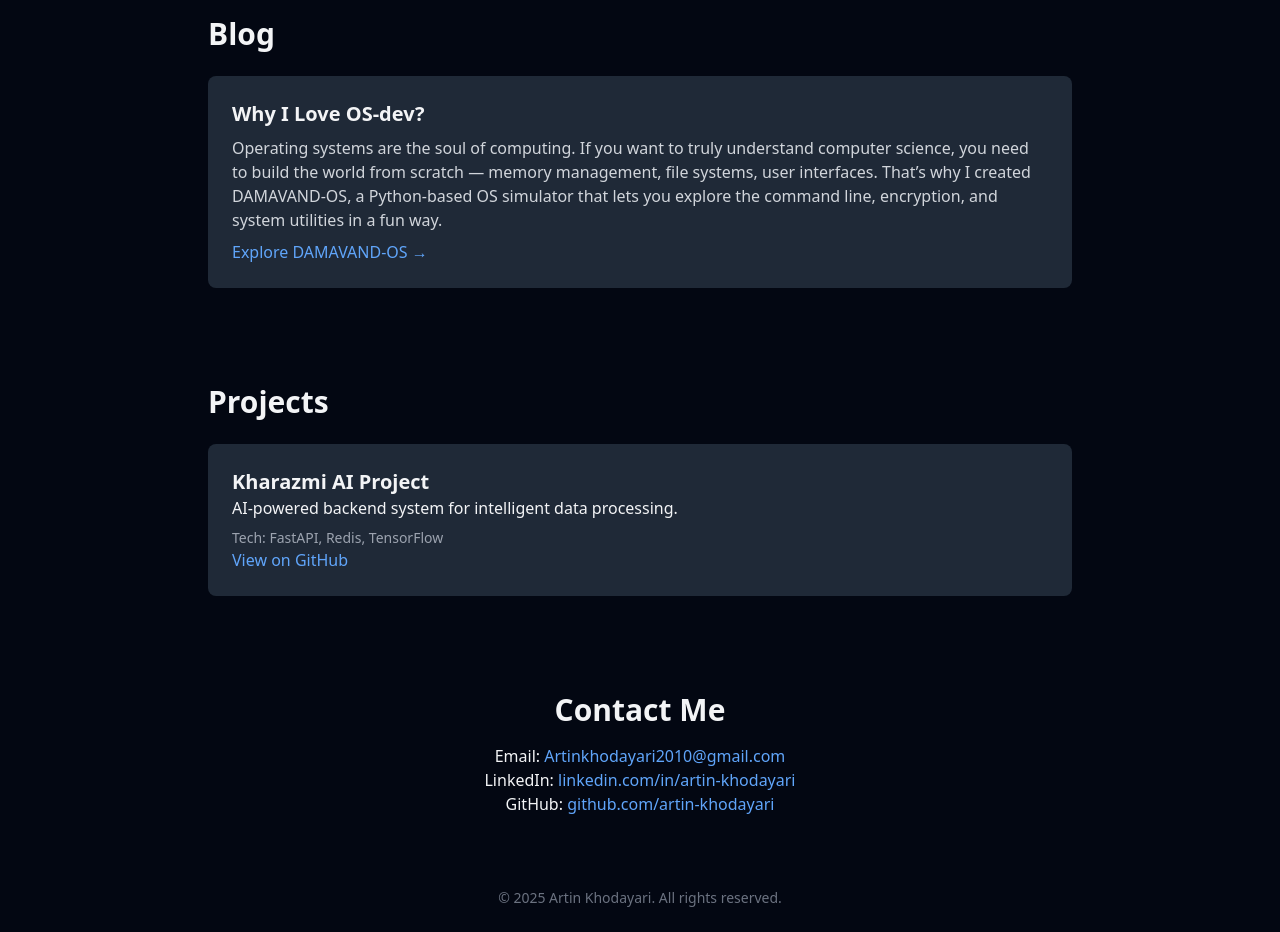
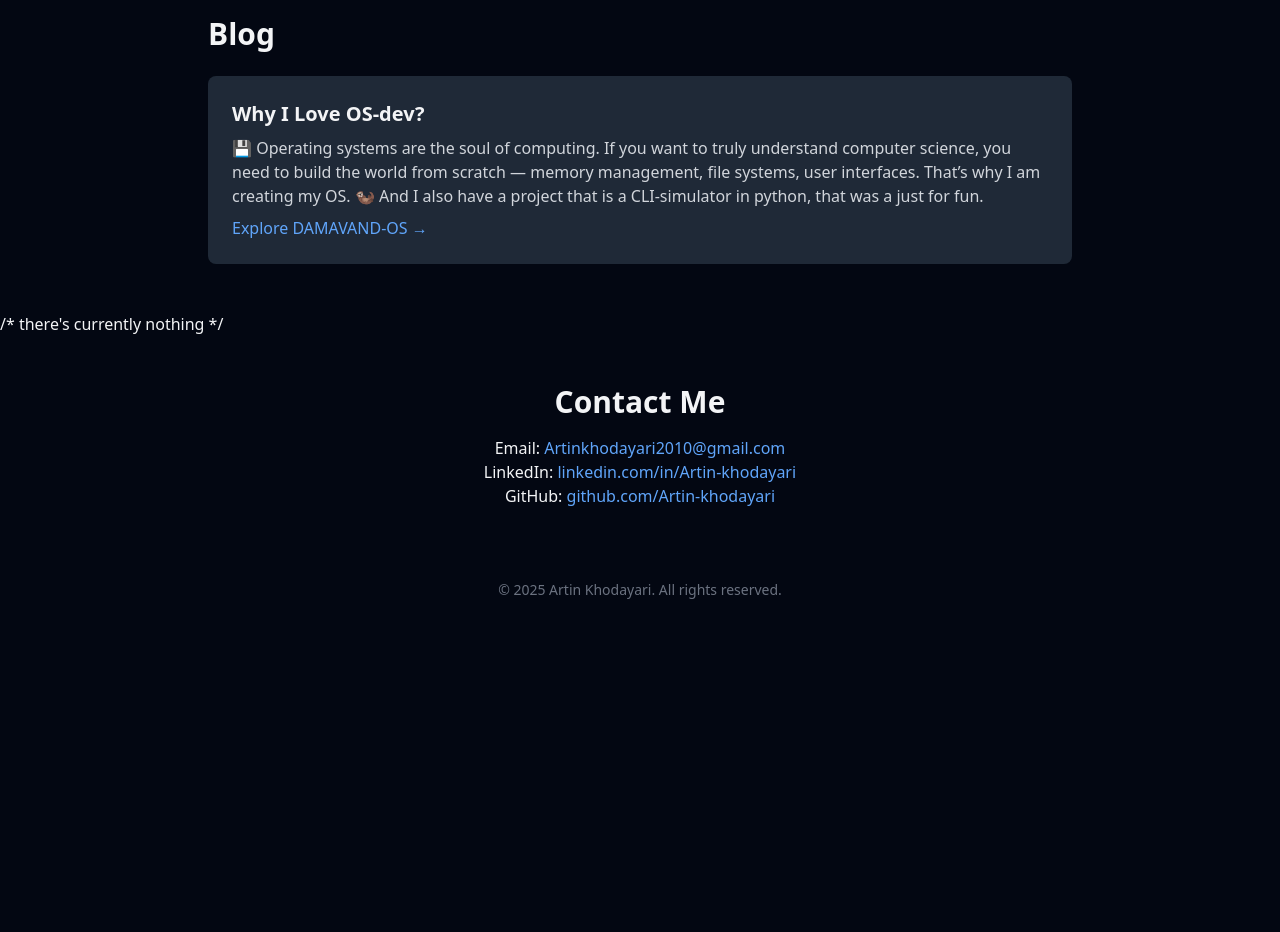
Before and after one commit to Artin-khodayari/Artin-khodayari.github.io, a plain HTML site: page index.html in a window 1280 px wide. Shown: the part 840-1772 px from the top of the page. After the commit the page ends 1464 px from the top, so only its background shows below. Drawn offline with nearby package versions, Linux system fonts and the light colour scheme.

Commit message:
Update index.html

```diff
--- a/index.html
+++ b/index.html
@@ -14,7 +14,7 @@
     <div class="space-x-4">
       <a href="#skills" class="hover:text-blue-400">Skills</a>
       <a href="#blog" class="hover:text-blue-400">Blog</a>
-      <a href="#projects" class="hover:text-blue-400">Projects</a>
+      /*<a href="#projects" class="hover:text-blue-400">Projects</a>*/
       <a href="#contact" class="hover:text-blue-400">Contact</a>
     </div>
   </nav>
@@ -55,7 +55,8 @@
       <article class="bg-gray-800 p-6 rounded-lg">
         <h4 class="text-xl font-bold mb-2">Why I Love OS-dev?</h4>
         <p class="text-gray-300 mb-2">
-          Operating systems are the soul of computing. If you want to truly understand computer science, you need to build the world from scratch — memory management, file systems, user interfaces. That’s why I created DAMAVAND-OS, a Python-based OS simulator that lets you explore the command line, encryption, and system utilities in a fun way.
+          💾 Operating systems are the soul of computing. If you want to truly understand computer science, you need to build the world from scratch — memory management, file systems, user interfaces. That’s why I am creating my OS.
+          🦦 And I also have a project that is a CLI-simulator in python, that was a just for fun.
         </p>
         <a href="https://github.com/Artin-khodayari/DAMAVAND-OS" class="text-blue-400 hover:underline">Explore DAMAVAND-OS →</a>
       </article>
@@ -63,24 +64,14 @@
   </section>
 
   <!-- Projects -->
-  <section id="projects" class="max-w-4xl mx-auto py-12 px-4">
-    <h3 class="text-3xl font-semibold mb-6">Projects</h3>
-    <div class="space-y-6">
-      <div class="bg-gray-800 p-6 rounded-lg">
-        <h4 class="text-xl font-bold">Kharazmi AI Project</h4>
-        <p class="mb-2">AI-powered backend system for intelligent data processing.</p>
-        <p class="text-sm text-gray-400">Tech: FastAPI, Redis, TensorFlow</p>
-        <a href="https://github.com/artin-khodayari/kharazmi-project-ai" class="text-blue-400 hover:underline">View on GitHub</a>
-      </div>
-    </div>
-  </section>
+  /* there's currently nothing */
 
   <!-- Contact -->
   <section id="contact" class="max-w-3xl mx-auto py-12 px-4 text-center">
     <h3 class="text-3xl font-semibold mb-4">Contact Me</h3>
     <p>Email: <a href="mailto:Artinkhodayari2010@gmail.com" class="text-blue-400 hover:underline">Artinkhodayari2010@gmail.com</a></p>
-    <p>LinkedIn: <a href="https://linkedin.com/in/artin-khodayari" class="text-blue-400 hover:underline">linkedin.com/in/artin-khodayari</a></p>
-    <p>GitHub: <a href="https://github.com/artin-khodayari" class="text-blue-400 hover:underline">github.com/artin-khodayari</a></p>
+    <p>LinkedIn: <a href="https://linkedin.com/in/Artin-khodayari" class="text-blue-400 hover:underline">linkedin.com/in/Artin-khodayari</a></p>
+    <p>GitHub: <a href="https://github.com/artin-khodayari" class="text-blue-400 hover:underline">github.com/Artin-khodayari</a></p>
   </section>
 
   <!-- Footer -->
```
